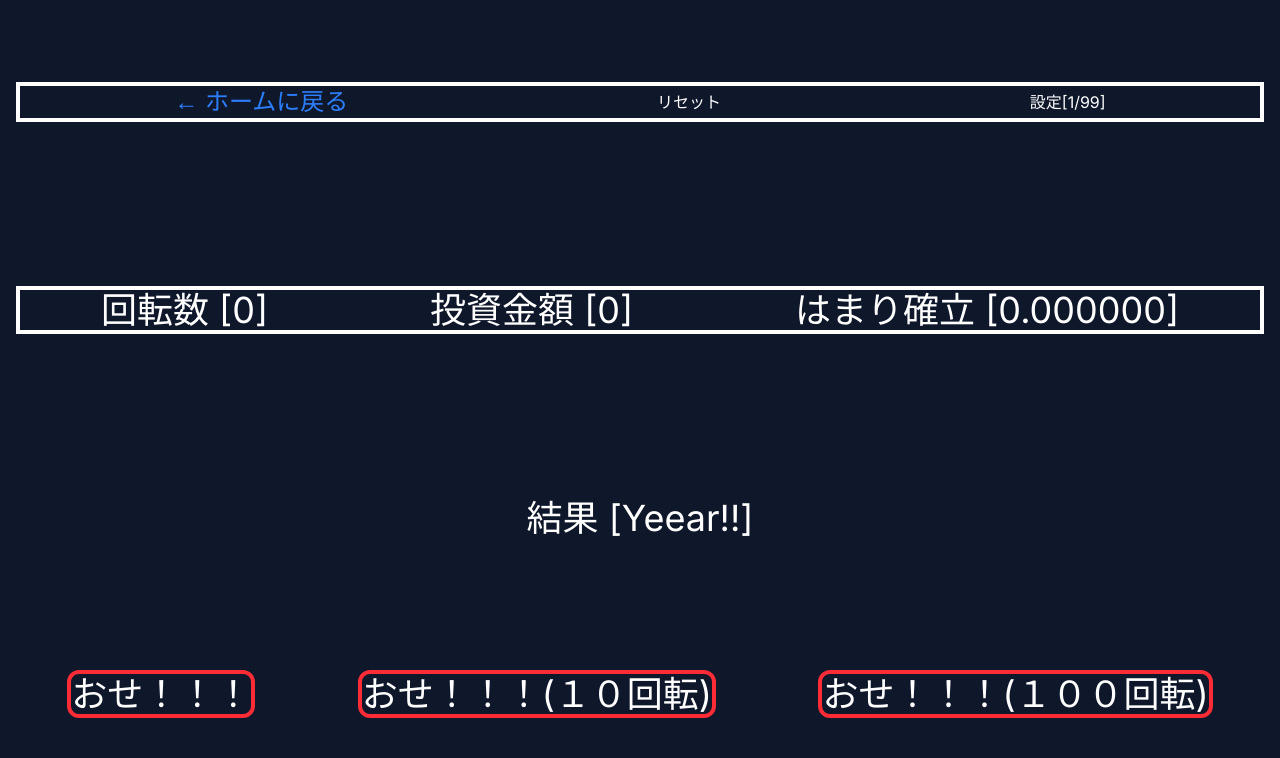
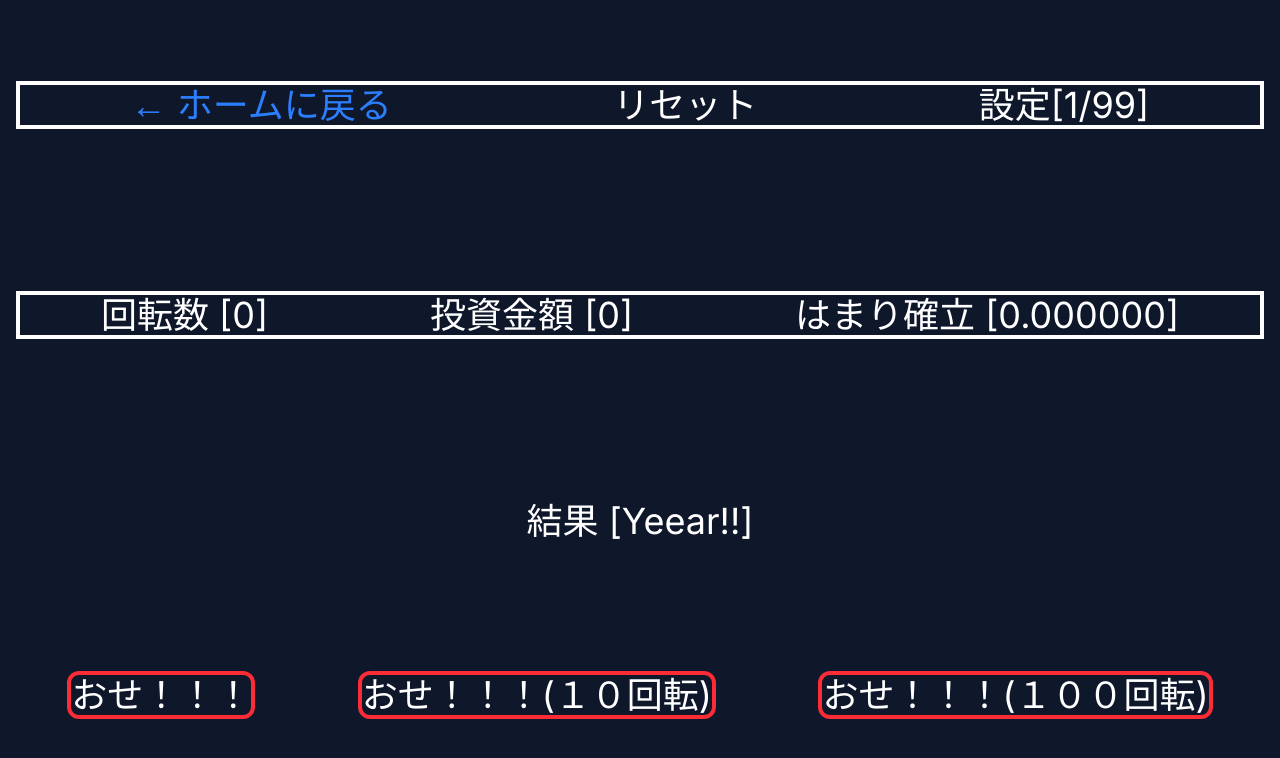
Before and after one commit to Reossann/my-universe, a Next.js app: page /pachinco in a window 1280 px wide. Shown: the top 758 px of the page. Built offline with nearby package versions, Linux system fonts and the light colour scheme.

Commit message:
fix: pachinco => UIを少し変更

```diff
--- a/app/pachinco/page.tsx
+++ b/app/pachinco/page.tsx
@@ -145,8 +145,8 @@ export default function P(){
             if(e.key === "r")reset()
         }}
     >
-            <div className="flex mb-8 flex-row justify-around border-4">
-                <Link href="/" className="text-blue-500 hover:underline text-2xl">
+            <div className="flex mb-8 flex-row justify-around border-4 text-4xl">
+                <Link href="/" className="text-blue-500 hover:underline ">
           ← ホームに戻る
                 </Link>
                 <button onClick={() => reset()}>
@@ -184,7 +184,7 @@ export default function P(){
         onClick={() => handleLack_10()}
         >おせ！！！(１０回転)</button>
         <button
-        className='bg-red border-4 border-red-500   rounded-xl'
+        className='bg-red border-4 border-red-500 y  rounded-xl'
         onClick={() => handleLack_100()}
         >おせ！！！(１００回転)</button>
             </div>
```
